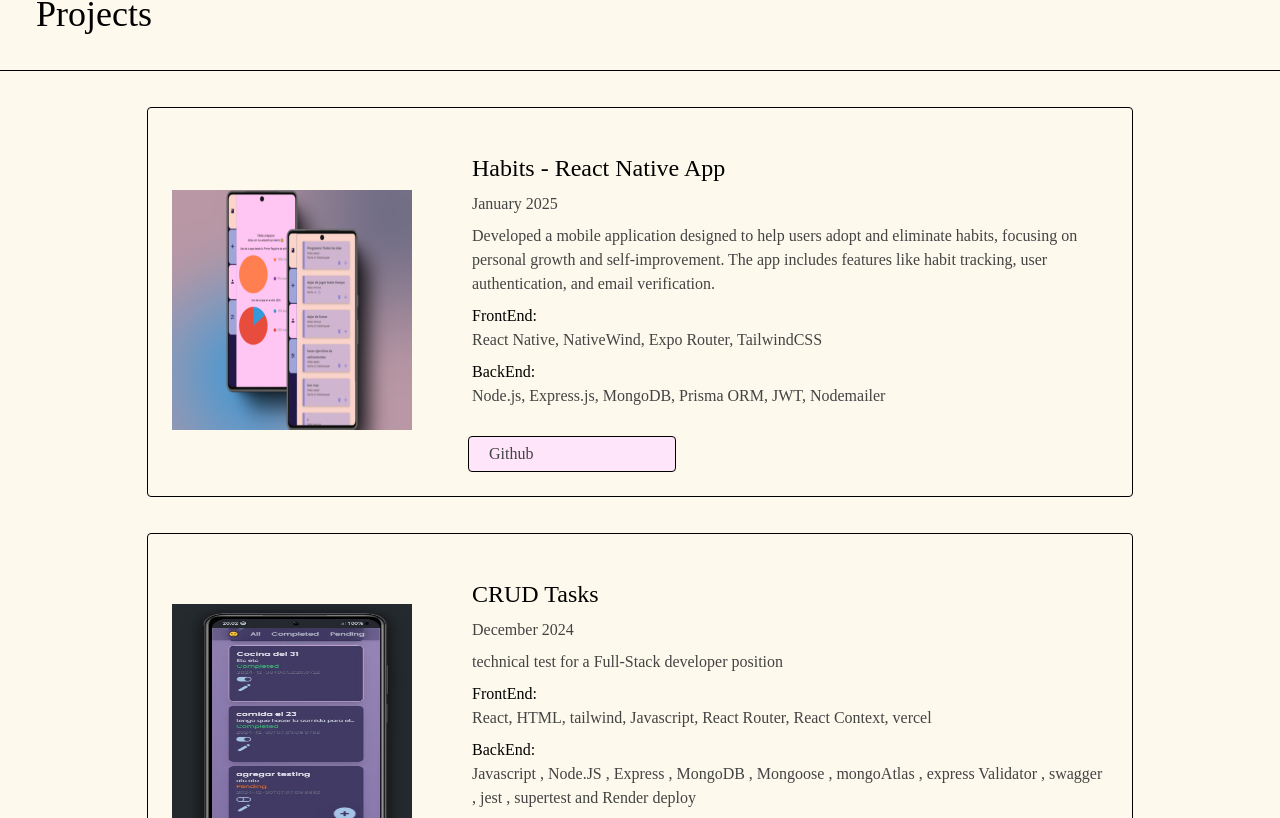
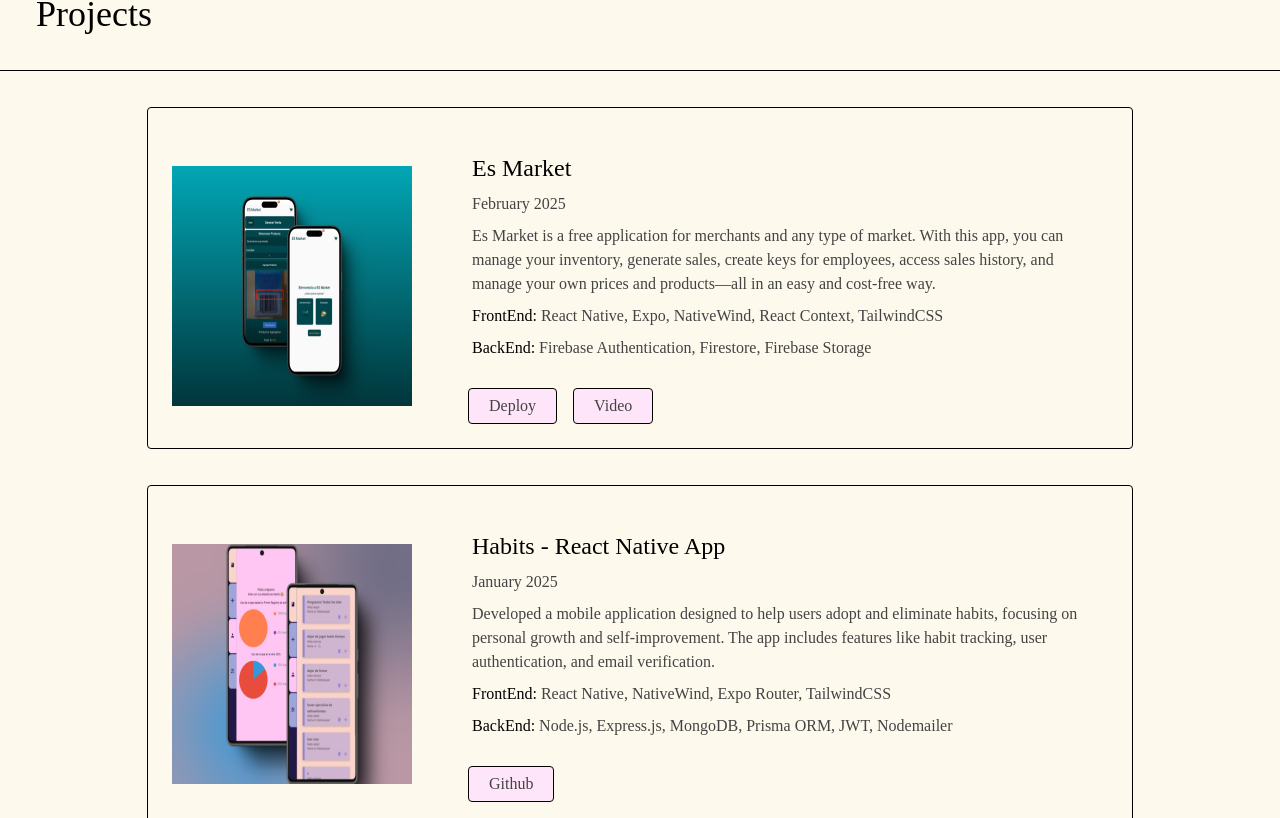
Before and after one commit to crtobias/Tobias-Gonzalez-Arriola, a React (Vite) app: page / in a window 1280 px wide. Shown: the part 1842-2660 px from the top of the page. Built offline with nearby package versions, Linux system fonts and the light colour scheme; a web font is replaced by a local one.

Commit message:
add es market

```diff
--- a/src/components/CardProyect.jsx
+++ b/src/components/CardProyect.jsx
@@ -1,23 +1,38 @@
 import Button from "./Button"
 
 export default function CardProyect({ proyecto }) {
-    const link = proyecto.git
   return (
     <div className="border border-black rounded pt-10 flex flex-col md:flex-row flex-grow gap-14 items-center p-6">
-            <img className=" h-60 w-60"
-             src={proyecto.img} alt="icon" />
+      <img className="h-60 w-60" src={proyecto.img} alt="icon" />
       <div className="max-w-[80vw] md:max-w-[50vw] text-gris">
         <h2 className="p-1 text-2xl text-black">{proyecto.title}</h2>
-                <p className="p-1" >{proyecto.date}</p>
+        <p className="p-1">{proyecto.date}</p>
         <p className="p-1">{proyecto.text}</p>
-                <p className="p-1"><p className="text-black">FrontEnd: </p>  {proyecto.stackFront}</p>
-                <p className="p-1"><p className="text-black">BackEnd:</p> {proyecto.stackBack}</p>
+        <p className="p-1">
+          <span className="text-black">FrontEnd: </span> {proyecto.stackFront}
+        </p>
+        <p className="p-1">
+          <span className="text-black">BackEnd: </span> {proyecto.stackBack}
+        </p>
         <br />
-                <a href={link} target="_blank" className="">
-                  <Button text="Github"></Button>
+        <div className="flex gap-4">
+          {proyecto.git && (
+            <a href={proyecto.git} target="_blank" rel="noreferrer">
+              <Button text="Github" />
             </a>
-
+          )}
+          {proyecto.deploy && (
+            <a href={proyecto.deploy} target="_blank" rel="noreferrer">
+              <Button text="Deploy" />
+            </a>
+          )}
+          {proyecto.yt && (
+            <a href={proyecto.yt} target="_blank" rel="noreferrer">
+              <Button text="Video" />
+            </a>
+          )}
         </div>
       </div>
-    )
+    </div>
+  );
 }
--- a/src/components/Screen3.jsx
+++ b/src/components/Screen3.jsx
@@ -3,16 +3,17 @@ import elmolino from "../assets/El-Molino.png"
 import login from "../assets/Login-Proyect.png"
 import Task from "../assets/task.jpeg"
 import habits from "../assets/habits.png"
+import esmarket from "../assets/Esmarket.png"
 export default function Screen3() {
 
-    const proyectoUno={
-        title:"Full Stack - El Molino",
-        text:"Developed a full-stack application to enhance restaurant experiences with an online menu system My role  focused on front-end development, including styles, components, and user experience.",
-        img:elmolino,
-        stackFront:"TypeScript, Redux Toolkit, React, HTML, CSS, Firebase",
-        stackBack:"TypeScript, Express.js, Firestore, MongoDB",
-        git:"https://github.com/crtobias/El-Molino",
-        date:"July 2023 - August 2023"
+    const proyectoUno = {
+        title: "Full Stack - El Molino",
+        text: "Developed a full-stack application to enhance restaurant experiences with an online menu system My role  focused on front-end development, including styles, components, and user experience.",
+        img: elmolino,
+        stackFront: "TypeScript, Redux Toolkit, React, HTML, CSS, Firebase",
+        stackBack: "TypeScript, Express.js, Firestore, MongoDB",
+        git: "https://github.com/crtobias/El-Molino",
+        date: "July 2023 - August 2023"
     }
 
     const proyectoHabits = {
@@ -26,27 +27,37 @@ export default function Screen3() {
     };
 
 
-    const proyectoDos={
-        title:"Back End - Login/Register Template",
-        text:"Developed a reusable login and registration template for authentication systems. The project includes email verification, token-based authentication, and a scalable architecture for future integrations.",
-        img:login,
-        stackFront:"React, HTML, CSS, Javascript",
-        stackBack:"Javascript, Express.js, Prisma ORM, NodeMailer, PostgreSQL, JWT , Jest , SuperTest",
-        git:"https://github.com/crtobias/Template-Login",
-        date:"November 2024 - December 2024"
+    const proyectoDos = {
+        title: "Back End - Login/Register Template",
+        text: "Developed a reusable login and registration template for authentication systems. The project includes email verification, token-based authentication, and a scalable architecture for future integrations.",
+        img: login,
+        stackFront: "React, HTML, CSS, Javascript",
+        stackBack: "Javascript, Express.js, Prisma ORM, NodeMailer, PostgreSQL, JWT , Jest , SuperTest",
+        git: "https://github.com/crtobias/Template-Login",
+        date: "November 2024 - December 2024"
     }
 
-    const proyectoTres={
-        title:"CRUD Tasks",
-        text:"technical test for a Full-Stack developer position",
-        img:Task,
-        stackFront:"React, HTML, tailwind, Javascript, React Router, React Context, vercel",
-        stackBack:"Javascript , Node.JS , Express , MongoDB , Mongoose , mongoAtlas , express Validator , swagger , jest , supertest and Render deploy",
-        git:"https://github.com/crtobias/PT-Task-Frontend",
-        date:"December 2024"
+    const proyectoTres = {
+        title: "CRUD Tasks",
+        text: "technical test for a Full-Stack developer position",
+        img: Task,
+        stackFront: "React, HTML, tailwind, Javascript, React Router, React Context, vercel",
+        stackBack: "Javascript , Node.JS , Express , MongoDB , Mongoose , mongoAtlas , express Validator , swagger , jest , supertest and Render deploy",
+        git: "https://github.com/crtobias/PT-Task-Frontend",
+        date: "December 2024"
     }
 
 
+    const esMarketProject = {
+        title: "Es Market",
+        text: "Es Market is a free application for merchants and any type of market. With this app, you can manage your inventory, generate sales, create keys for employees, access sales history, and manage your own prices and products—all in an easy and cost-free way.",
+        img: esmarket,
+        stackFront: "React Native, Expo, NativeWind, React Context, TailwindCSS",
+        stackBack: "Firebase Authentication, Firestore, Firebase Storage",
+        deploy: "https://es-market-landing.vercel.app/",
+        date: "February 2025",
+        yt:"https://youtu.be/hbn6aZ1qfy4?si=byd-3fjCIzNip9cN",
+    };
 
 
     return (
@@ -55,10 +66,11 @@ export default function Screen3() {
             <h3 className="text-black text-4xl border-b border-black pl-9 pb-9">Projects</h3>
 
             <div className="flex flex-col p-9 gap-9 items-center ">
-                <CardProyect proyecto={proyectoHabits}/>
-                <CardProyect proyecto={proyectoTres}/>
-                <CardProyect proyecto={proyectoDos}/>
-                <CardProyect proyecto={proyectoUno}/>
+                <CardProyect proyecto={esMarketProject} />
+                <CardProyect proyecto={proyectoHabits} />
+                <CardProyect proyecto={proyectoTres} />
+                <CardProyect proyecto={proyectoDos} />
+                <CardProyect proyecto={proyectoUno} />
 
                 <p>Here are some of my highlighted projects. To explore more, feel free to visit my <a href="https://github.com/crtobias" target="blank" className="text-pinkk">GitHub 😀</a>.</p>
 
```
Also changed, not shown: src/assets/Esmarket.png (added). Lines whose indentation alone changed are shown as unchanged.
